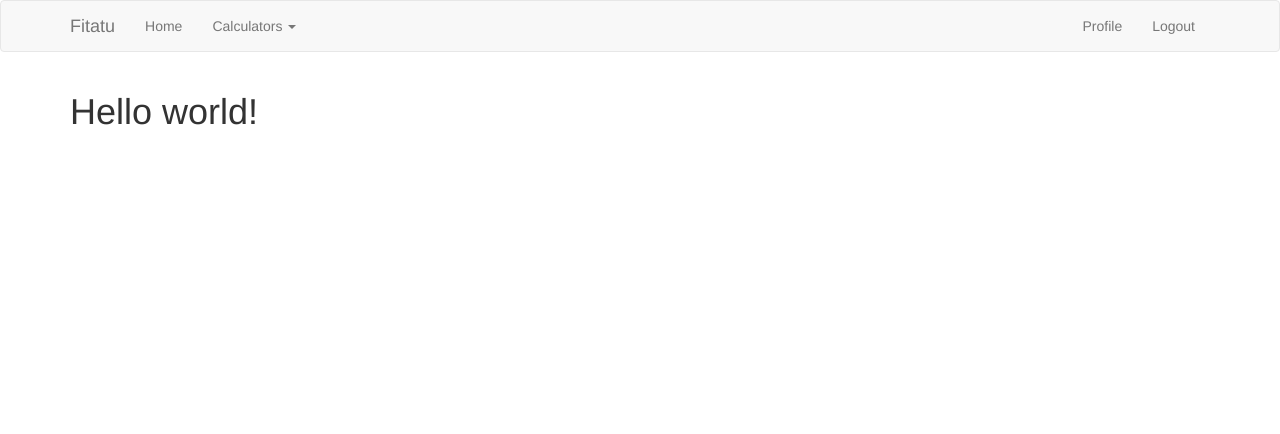
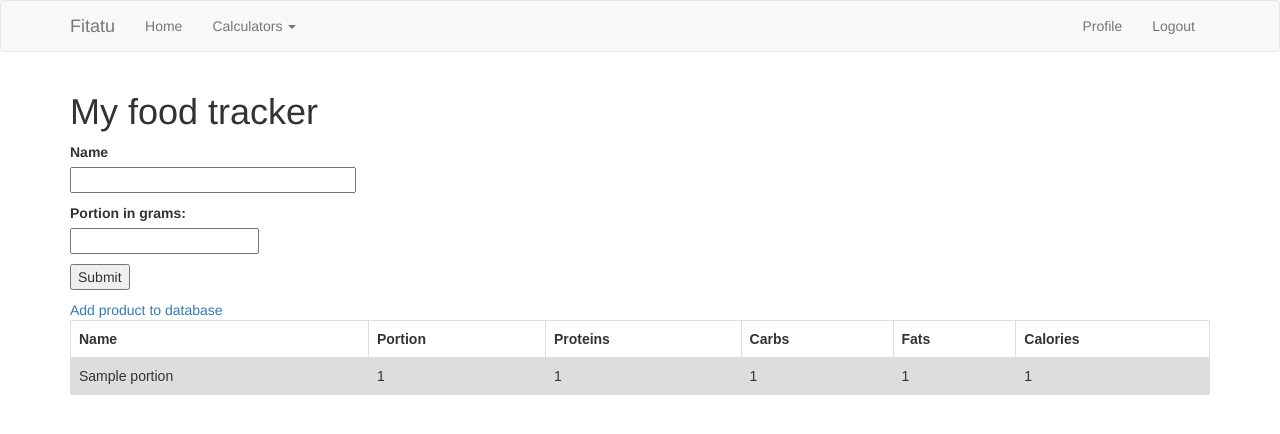
Before and after one commit to domittaa/fitatu, a Flask app: page / in a window 1280 px wide. Shown: the top 434 px of the page. Run offline with Flask 2, Linux system fonts and the light colour scheme; a user stored in the database is signed in; tables that the repository leaves empty hold one stand-in row (values such as "Sample post"); some libraries are stand-ins or nearby versions.

Commit message:
index food tracker

```diff
--- a/app/__init__.py
+++ b/app/__init__.py
@@ -16,7 +16,7 @@ def create_app(config_class=Config):
     app.config.from_object(config_class)
 
     db.init_app(app)
-    migrate.init_app(app, db)
+    migrate.init_app(app, db, render_as_batch=True)
     login.init_app(app)
     login.login_view = 'auth.login'
     bootstrap.init_app(app)
--- a/app/auth/routes.py
+++ b/app/auth/routes.py
@@ -9,7 +9,7 @@ from app.models import User
 @bp.route('/login', methods=['GET', 'POST'])
 def login():
     if current_user.is_authenticated:
-        return redirect(url_for('profile.index'))
+        return redirect(url_for('food.index'))
     form = LoginForm()
     if form.validate_on_submit():
         user = User.query.filter_by(username=form.username.data).first()
@@ -17,7 +17,7 @@ def login():
             flash('Invalid username or password')
             return redirect(url_for('auth.login'))
         login_user(user, remember=form.remember_me.data)
-        return redirect(url_for('profile.index'))
+        return redirect(url_for('food.index'))
     return render_template('auth/login.html', form=form)
 
 
--- a/app/food/forms.py
+++ b/app/food/forms.py
@@ -1,5 +1,5 @@
 from flask_wtf import FlaskForm
-from wtforms import StringField, FloatField, SubmitField
+from wtforms import StringField, FloatField, SubmitField, IntegerField
 from wtforms.validators import DataRequired
 
 
@@ -9,3 +9,9 @@ class FoodForm(FlaskForm):
     carbs = FloatField('Carbs', validators=[DataRequired()])
     fats = FloatField('Fats', validators=[DataRequired()])
     submit = SubmitField('Submit')
+
+
+class FoodTracker(FlaskForm):
+    name = StringField('Name', validators=[DataRequired()])
+    portion = IntegerField('Portion in grams:', validators=[DataRequired()])
+    submit = SubmitField('Submit')
--- a/app/food/routes.py
+++ b/app/food/routes.py
@@ -1,10 +1,12 @@
-from flask import url_for, redirect, render_template
+from datetime import datetime
+
+from flask import url_for, redirect, render_template, flash
 
 from app.food import bp
 from app import db
-from app.models import Food
-from app.food.forms import FoodForm
-from flask_login import login_required
+from app.models import Food, Portion
+from app.food.forms import FoodForm, FoodTracker
+from flask_login import login_required, current_user
 
 
 @login_required
@@ -12,7 +14,7 @@ from flask_login import login_required
 def add():
     form = FoodForm()
     if form.validate_on_submit():
-        name = form.name.data
+        name = form.name.data.capitalize()
         proteins = form.proteins.data
         carbs = form.carbs.data
         fats = form.fats.data
@@ -23,3 +25,30 @@ def add():
         return redirect(url_for('food.add'))
     food = Food.query.all()
     return render_template('food/add.html', form=form, food=food)
+
+
+@bp.route('/', methods=['GET', 'POST'])
+@login_required
+def index():
+    form = FoodTracker()
+    if form.validate_on_submit():
+        name = form.name.data.capitalize()
+        portion = form.portion.data
+        check = Food.query.filter_by(name=name).first()
+        if check is None:
+            flash(f'No {name} in our database. Use link below to add {name} to our database.')
+            return redirect(url_for('food.index'))
+        else:
+            proteins = check.proteins*portion/100
+            carbs = check.carbs*portion/100
+            fats = check.fats*portion/100
+            calories = check.calories*portion/100
+            food = Portion(name=name, portion=portion, proteins=proteins, carbs=carbs, fats=fats, calories=calories,
+                           user=current_user, time=datetime.utcnow())
+
+            db.session.add(food)
+            db.session.commit()
+
+    portion = Portion.query.filter_by(user_id=current_user.id).all()
+
+    return render_template('index.html', form=form, portion=portion)
--- a/app/profile/routes.py
+++ b/app/profile/routes.py
@@ -8,13 +8,6 @@ from app.models import User
 import os
 from werkzeug.utils import secure_filename
 import imghdr
-
-
-@bp.route('/', methods=['GET'])
-@login_required
-def index():
-
-    return render_template('index.html')
 
 
 @login_required
--- a/app/templates/base.html
+++ b/app/templates/base.html
@@ -17,11 +17,11 @@
                     <span class="icon-bar"></span>
                     <span class="icon-bar"></span>
                 </button>
-                <a class="navbar-brand" href="{{ url_for('profile.index') }}">Fitatu</a>
+                <a class="navbar-brand" href="{{ url_for('food.index') }}">Fitatu</a>
             </div>
             <div class="collapse navbar-collapse" id="bs-example-navbar-collapse-1">
                 <ul class="nav navbar-nav">
-                    <li><a href="{{ url_for('profile.index') }}">Home</a></li>
+                    <li><a href="{{ url_for('food.index') }}">Home</a></li>
                     <li class="dropdown">
                         <a href="#" class="dropdown-toggle" data-toggle="dropdown" role="button"
                            aria-haspopup="true" aria-expanded="false">Calculators <span class="caret"></span></a>
--- a/app/templates/index.html
+++ b/app/templates/index.html
@@ -1,5 +1,43 @@
 {% extends "base.html" %}
 
 {% block app_content %}
-    <h1>Hello world!</h1>
-{% endblock %}
+    <h1>My food tracker</h1>
+    <form action="" method="post">
+        {{ form.hidden_tag() }}
+        <p>
+            {{ form.name.label }}<br>
+            {{ form.name(size=32) }}
+        </p>
+        <p>
+            {{ form.portion.label }}<br>
+            {{ form.portion(size=32) }}<br>
+            {% for error in form.portion.errors %}
+            <span style="color: red;">[{{ error }}]</span>
+            {% endfor %}
+        </p>
+        <p>{{ form.submit() }}</p>
+    </form>
+    <a href="{{ url_for('food.add') }}">Add product to database</a>
+
+    <table>
+  <tr>
+      <th>Name</th>
+      <th>Portion</th>
+      <th>Proteins</th>
+      <th>Carbs</th>
+      <th>Fats</th>
+      <th>Calories</th>
+  </tr>
+        {% for food in portion %}
+  <tr>
+        <td>{{ food.name }}</td>
+          <td>{{ food.portion }}</td>
+        <td>{{ food.proteins }}</td>
+        <td>{{ food.carbs }}</td>
+        <td>{{ food.fats }}</td>
+        <td>{{ food.calories }}</td>
+      {% endfor %}
+  </tr>
+    </table>
+
+ {% endblock %}
```
Also changed, not shown: app/models.py (+16 -0 lines), migrations/versions/5cdb7145e180_user_id_and_time_in_portion.py (added, +40 -0 lines), migrations/versions/b2224335d272_portion_table.py (added, +39 -0 lines).
